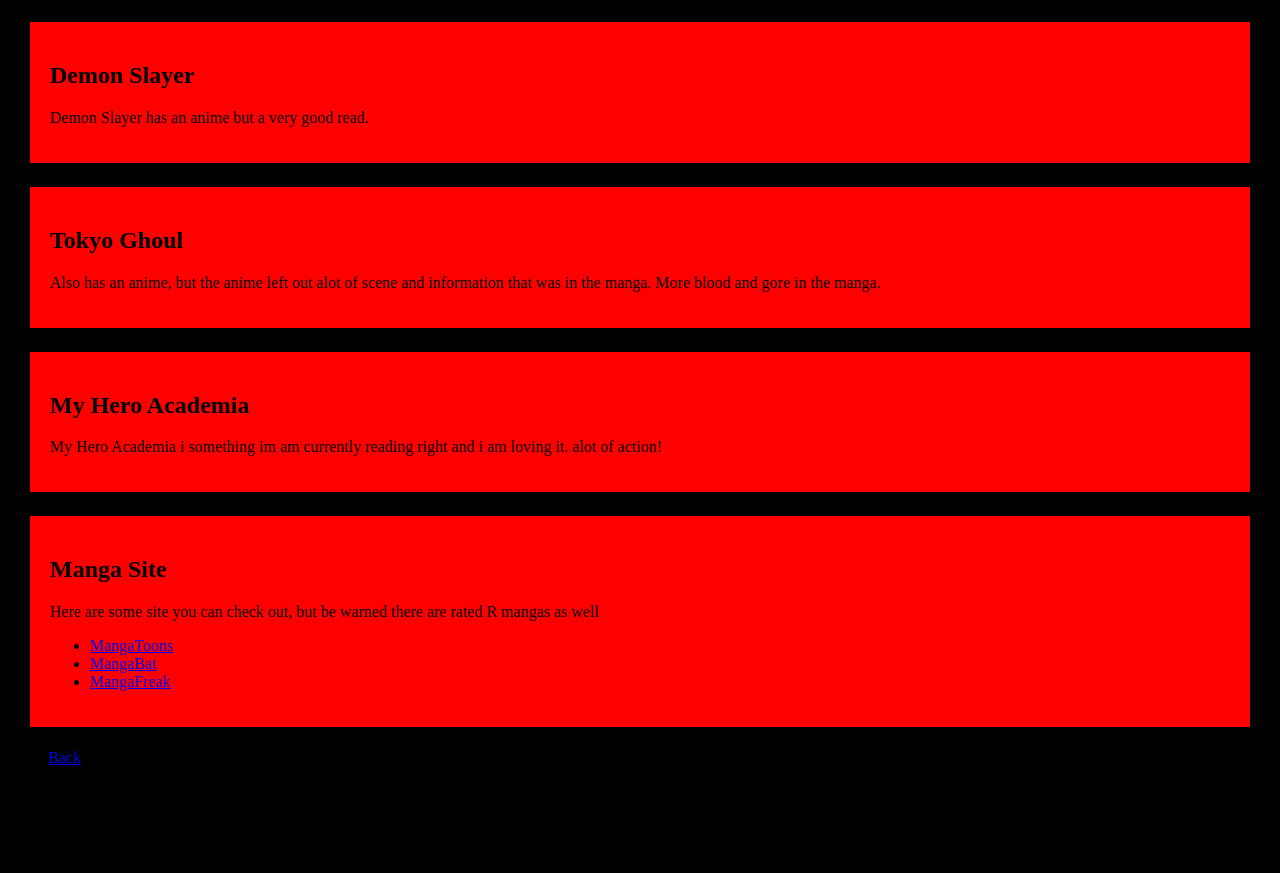
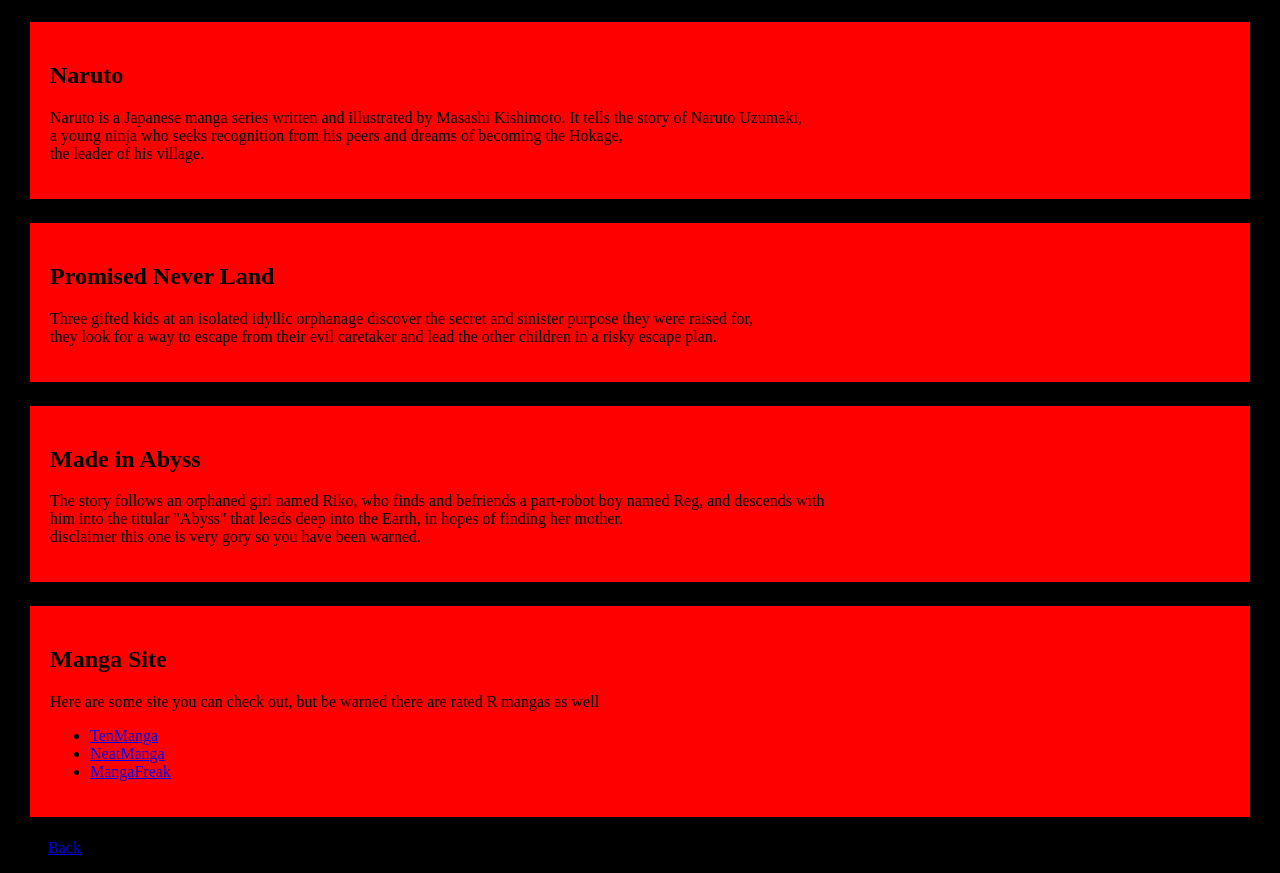
Before and after one commit to Demilition/Books.com, a plain HTML site: page index.html in a window 1280 px wide. Before the commit the page ends 800 px from the top, so only its background shows below. Drawn offline with Linux system fonts and the light colour scheme.

Commit message:
Update index.html

```diff
--- a/index.html
+++ b/index.html
@@ -15,18 +15,18 @@
 <body>
 
 <div class="city">
-<h2>Demon Slayer</h2>
-<p>Demon Slayer has an anime but a very good read.</p>
+<h2>Naruto</h2>
+<p>Naruto is a Japanese manga series written and illustrated by Masashi Kishimoto. It tells the story of Naruto Uzumaki,<br> a young ninja who seeks recognition from his peers and dreams of becoming the Hokage,<br> the leader of his village.</p>
 </div>
 
 <div class="city">
-<h2>Tokyo Ghoul</h2>
-<p>Also has an anime, but the anime left out alot of scene and information that was in the manga. More blood and gore in the manga.</p>
+<h2>Promised Never Land</h2>
+<p> Three gifted kids at an isolated idyllic orphanage discover the secret and sinister purpose they were raised for,<br> they look for a way to escape from their evil caretaker and lead the other children in a risky escape plan.</p>
 </div>
 
 <div class="city">
-<h2>My Hero Academia</h2>
-<p>My Hero Academia i something im am currently reading right and i am loving it. alot of action!</p>
+<h2>Made in Abyss</h2>
+<p>The story follows an orphaned girl named Riko, who finds and befriends a part-robot boy named Reg, and descends with<br> him into the titular "Abyss" that leads deep into the Earth, in hopes of finding her mother.<br> disclaimer this one is very gory so you have been warned.</p>
 </div>
 
 
@@ -35,8 +35,8 @@
 <p>Here are some site you can check out, but be warned there are rated R mangas as well</p>
   <nav>
     <ul>
-      <li><a href="https://mangatoon.mobi/en/genre/tags/32">MangaToons</a></li>
-      <li><a href="https://m.mangabat.com/">MangaBat</a></li>
+      <li><a href="https://www.tenmanga.com/">TenManga</a></li>
+      <li><a href="https://neatmanga.com/">NeatManga</a></li>
        <li><a href="https://w11.mangafreak.net/">MangaFreak</a></li>
     </ul>
   </nav>
```
